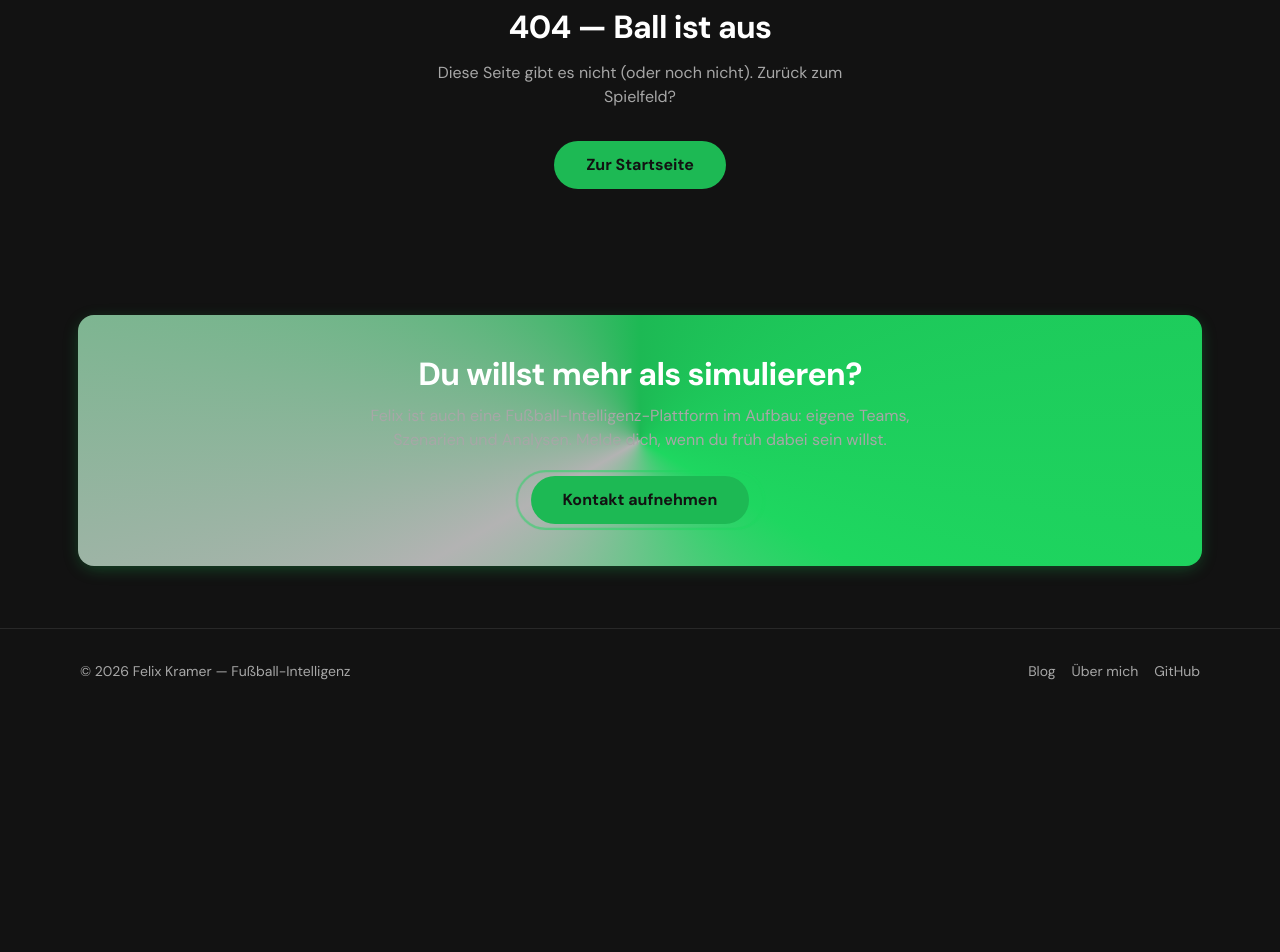
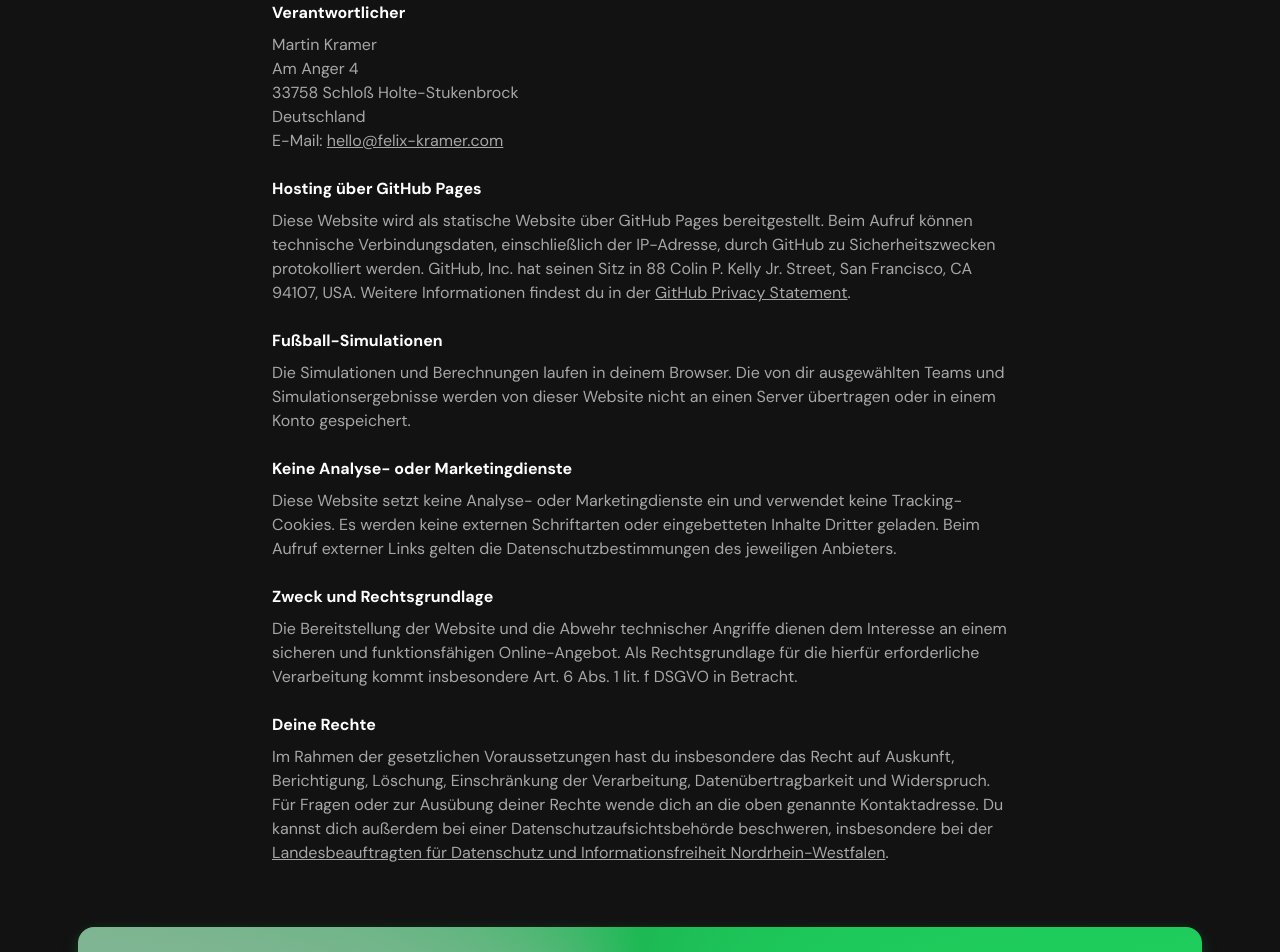
Before and after one commit to Team-Kramer/felix-kramer-com, a SvelteKit app: page /datenschutz in a window 1280 px wide. Before the commit this address had no page. Shown: the part 220-1172 px from the top of the page. Before the commit the page ends 933 px from the top, so only its background shows below. Built offline with nearby package versions, Linux system fonts and the light colour scheme.

Commit message:
feat: add legal pages for Martin Kramer (#1)
Co-authored-by: Martin Kramer <1316855+shockwavemk@users.noreply.github.com>

```diff
--- a/src/lib/i18n/de.ts
+++ b/src/lib/i18n/de.ts
@@ -17,6 +17,8 @@ export const de = {
 		tagline: 'Fußball-Intelligenz',
 		blog: 'Blog',
 		about: 'Über mich',
+		impressum: 'Impressum',
+		datenschutz: 'Datenschutz',
 		github: 'GitHub'
 	},
 	common: {
--- a/src/lib/i18n/en.ts
+++ b/src/lib/i18n/en.ts
@@ -16,6 +16,8 @@ export const en: Catalog = {
 		tagline: 'Football Intelligence',
 		blog: 'Blog',
 		about: 'About',
+		impressum: 'Legal notice',
+		datenschutz: 'Privacy',
 		github: 'GitHub'
 	},
 	common: {
--- a/src/routes/+layout.svelte
+++ b/src/routes/+layout.svelte
@@ -115,6 +115,12 @@
 				<a href="/about" class="transition-colors duration-150 hover:text-ink"
 					>{i18n.t('footer.about')}</a
 				>
+				<a href="/impressum" class="transition-colors duration-150 hover:text-ink"
+					>{i18n.t('footer.impressum')}</a
+				>
+				<a href="/datenschutz" class="transition-colors duration-150 hover:text-ink"
+					>{i18n.t('footer.datenschutz')}</a
+				>
 				<a
 					href="https://github.com/Team-Kramer"
 					class="transition-colors duration-150 hover:text-ink"
--- /dev/null
+++ b/src/routes/datenschutz/+page.svelte
@@ -0,0 +1,83 @@
+<svelte:head>
+	<title>Datenschutz – Felix Kramer</title>
+	<meta
+		name="description"
+		content="Datenschutzhinweise zu felix-kramer.com, zum GitHub-Pages-Hosting und zu den Fußball-Simulationen."
+	/>
+	<link rel="canonical" href="https://felix-kramer.com/datenschutz" />
+</svelte:head>
+
+<main class="mx-auto max-w-3xl px-4 py-16">
+	<p class="text-sm font-bold uppercase tracking-widest text-accent">Rechtliches</p>
+	<h1 class="mt-3 text-headline-lg">Datenschutz</h1>
+	<div class="prose mt-8 space-y-6 text-ink-secondary">
+		<section>
+			<h2 class="font-bold text-ink">Verantwortlicher</h2>
+			<p class="mt-2">
+				Martin Kramer<br />
+				Am Anger 4<br />
+				33758 Schloß Holte-Stukenbrock<br />
+				Deutschland<br />
+				E-Mail: <a class="underline" href="mailto:hello@felix-kramer.com">hello@felix-kramer.com</a>
+			</p>
+		</section>
+
+		<section>
+			<h2 class="font-bold text-ink">Hosting über GitHub Pages</h2>
+			<p class="mt-2">
+				Diese Website wird als statische Website über GitHub Pages bereitgestellt. Beim Aufruf
+				können technische Verbindungsdaten, einschließlich der IP-Adresse, durch GitHub zu
+				Sicherheitszwecken protokolliert werden. GitHub, Inc. hat seinen Sitz in 88 Colin P. Kelly
+				Jr. Street, San Francisco, CA 94107, USA. Weitere Informationen findest du in der
+				<a
+					class="underline"
+					href="https://docs.github.com/en/site-policy/privacy-policies/github-privacy-statement"
+					rel="noreferrer"
+				>GitHub Privacy Statement</a
+				>.
+			</p>
+		</section>
+
+		<section>
+			<h2 class="font-bold text-ink">Fußball-Simulationen</h2>
+			<p class="mt-2">
+				Die Simulationen und Berechnungen laufen in deinem Browser. Die von dir ausgewählten Teams
+				und Simulationsergebnisse werden von dieser Website nicht an einen Server übertragen oder
+				in einem Konto gespeichert.
+			</p>
+		</section>
+
+		<section>
+			<h2 class="font-bold text-ink">Keine Analyse- oder Marketingdienste</h2>
+			<p class="mt-2">
+				Diese Website setzt keine Analyse- oder Marketingdienste ein und verwendet keine
+				Tracking-Cookies. Es werden keine externen Schriftarten oder eingebetteten Inhalte
+				Dritter geladen. Beim Aufruf externer Links gelten die Datenschutzbestimmungen des
+				jeweiligen Anbieters.
+			</p>
+		</section>
+
+		<section>
+			<h2 class="font-bold text-ink">Zweck und Rechtsgrundlage</h2>
+			<p class="mt-2">
+				Die Bereitstellung der Website und die Abwehr technischer Angriffe dienen dem Interesse an
+				einem sicheren und funktionsfähigen Online-Angebot. Als Rechtsgrundlage für die hierfür
+				erforderliche Verarbeitung kommt insbesondere Art. 6 Abs. 1 lit. f DSGVO in Betracht.
+			</p>
+		</section>
+
+		<section>
+			<h2 class="font-bold text-ink">Deine Rechte</h2>
+			<p class="mt-2">
+				Im Rahmen der gesetzlichen Voraussetzungen hast du insbesondere das Recht auf Auskunft,
+				Berichtigung, Löschung, Einschränkung der Verarbeitung, Datenübertragbarkeit und
+				Widerspruch. Für Fragen oder zur Ausübung deiner Rechte wende dich an die oben genannte
+				Kontaktadresse. Du kannst dich außerdem bei einer Datenschutzaufsichtsbehörde beschweren,
+				insbesondere bei der
+				<a class="underline" href="https://www.ldi.nrw.de/" rel="noreferrer">
+					Landesbeauftragten für Datenschutz und Informationsfreiheit Nordrhein-Westfalen
+				</a>.
+			</p>
+		</section>
+	</div>
+</main>
--- /dev/null
+++ b/src/routes/impressum/+page.svelte
@@ -0,0 +1,57 @@
+<svelte:head>
+	<title>Impressum – Felix Kramer</title>
+	<meta
+		name="description"
+		content="Impressum von felix-kramer.com mit Angaben zum Anbieter und zur redaktionellen Verantwortung."
+	/>
+	<link rel="canonical" href="https://felix-kramer.com/impressum" />
+</svelte:head>
+
+<main class="mx-auto max-w-3xl px-4 py-16">
+	<p class="text-sm font-bold uppercase tracking-widest text-accent">Rechtliches</p>
+	<h1 class="mt-3 text-headline-lg">Impressum</h1>
+	<div class="mt-8 space-y-6 text-ink-secondary">
+		<section>
+			<h2 class="font-bold text-ink">Angaben gemäß § 5 DDG</h2>
+			<p class="mt-2">
+				Martin Kramer<br />
+				Am Anger 4<br />
+				33758 Schloß Holte-Stukenbrock<br />
+				Deutschland
+			</p>
+		</section>
+
+		<section>
+			<h2 class="font-bold text-ink">Kontakt</h2>
+			<p class="mt-2">
+				E-Mail: <a class="underline" href="mailto:hello@felix-kramer.com">hello@felix-kramer.com</a>
+			</p>
+		</section>
+
+		<section>
+			<h2 class="font-bold text-ink">Verantwortlich für journalistisch-redaktionelle Inhalte</h2>
+			<p class="mt-2">
+				Martin Kramer<br />
+				Am Anger 4<br />
+				33758 Schloß Holte-Stukenbrock<br />
+				Deutschland
+			</p>
+		</section>
+
+		<section>
+			<h2 class="font-bold text-ink">Hinweis zum Rechtsstand</h2>
+			<p class="mt-2">
+				Die Anbieterkennzeichnung richtet sich nach § 5 DDG. Weitere Angaben – etwa eine
+				Umsatzsteuer-Identifikationsnummer oder Registerdaten – sind nur aufzunehmen, wenn sie für
+				den Anbieter tatsächlich bestehen und einschlägig sind.
+			</p>
+			<a
+				class="mt-2 inline-block underline"
+				href="https://www.gesetze-im-internet.de/ddg/__5.html"
+				rel="noreferrer"
+			>
+				§ 5 Digitale-Dienste-Gesetz
+			</a>
+		</section>
+	</div>
+</main>
--- /dev/null
+++ b/src/routes/sitemap.xml/+server.ts
@@ -0,0 +1,42 @@
+import { allPosts } from '$lib/blog';
+
+export const prerender = true;
+
+const publicRoutes = ['', '/match', '/tournament', '/league', '/bracket', '/draft', '/blog', '/about', '/impressum', '/datenschutz'];
+
+function escapeXml(value: string): string {
+	return value
+		.replaceAll('&', '&amp;')
+		.replaceAll('<', '&lt;')
+		.replaceAll('>', '&gt;')
+		.replaceAll('"', '&quot;')
+		.replaceAll("'", '&apos;');
+}
+
+export function GET() {
+	const urls = [
+		...publicRoutes.map((route) => ({
+			loc: `https://felix-kramer.com${route}`,
+			lastmod: undefined
+		})),
+		...allPosts().map((post) => ({
+			loc: `https://felix-kramer.com/blog/${post.slug}`,
+			lastmod: post.date
+		}))
+	];
+	const entries = urls
+		.map(
+			({ loc, lastmod }) =>
+				`<url><loc>${escapeXml(loc)}</loc>${lastmod ? `<lastmod>${escapeXml(lastmod)}</lastmod>` : ''}</url>`
+		)
+		.join('');
+	const body =
+		'<?xml version="1.0" encoding="UTF-8"?>' +
+		'<urlset xmlns="http://www.sitemaps.org/schemas/sitemap/0.9">' +
+		entries +
+		'</urlset>';
+
+	return new Response(body, {
+		headers: { 'Content-Type': 'application/xml; charset=utf-8' }
+	});
+}
```
